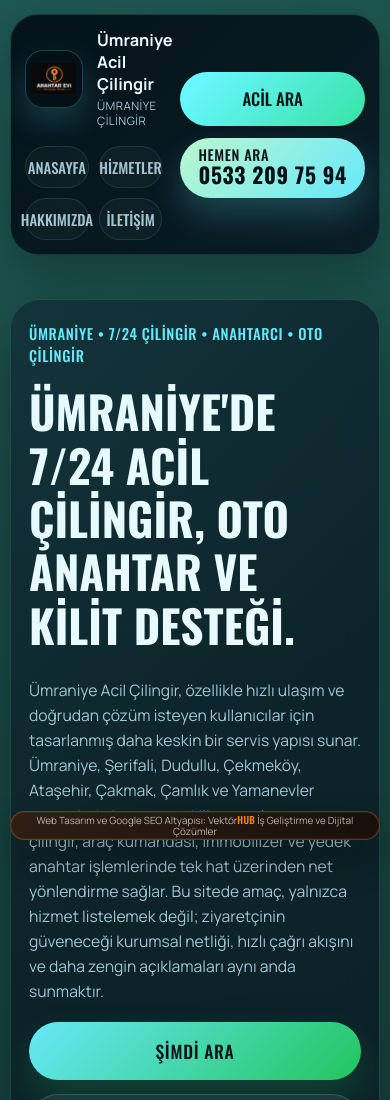
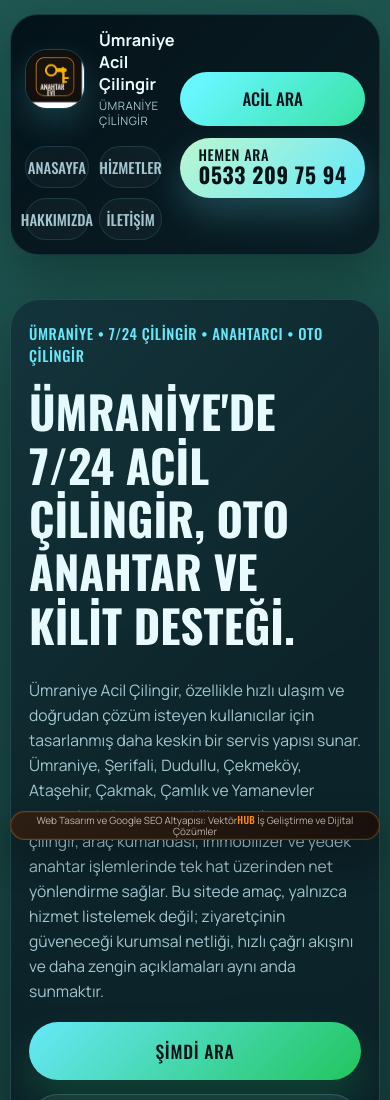
Before and after one commit to vektorhub/umraniyeacilcilingir-com, a website: page index.html in a window 390 px wide. Shown: the top 1100 px of the page. Drawn offline with nearby package versions, Linux system fonts and the light colour scheme.

Commit message:
Use square header logo asset

```diff
--- a/index.html
+++ b/index.html
@@ -151,7 +151,7 @@
       <header class="hero" id="anasayfa">
         <nav class="topbar" aria-label="Üst menü">
           <a class="brand" href="#anasayfa" aria-label="Ümraniye Acil Çilingir ana sayfa">
-            <img class="brand-logo-icon" src="/anahtar-evi-logo-tight.png" alt="Ümraniye Acil Çilingir 7/24 çilingir hizmeti logosu" />
+            <img class="brand-logo-icon" src="/logo-anahtar-evi-square.png" alt="Ümraniye Acil Çilingir logosu" />
             <span class="brand-text">
               <strong>Ümraniye Acil Çilingir</strong>
               <small>Ümraniye Çilingir</small>
--- a/styles.css
+++ b/styles.css
@@ -138,15 +138,15 @@ a {
 
 .brand-logo-icon {
   display: block;
-  width: 72px;
-  min-width: 72px;
-  object-fit: contain;
-  border-radius: 18px;
+  width: 76px;
+  min-width: 76px;
+  object-fit: cover;
+  border-radius: 22px;
   box-shadow: 0 14px 32px rgba(103, 232, 249, 0.18);
   border: 1px solid rgba(103, 232, 249, 0.24);
-  height: 72px;
-  padding: 8px;
-  background: rgba(4, 17, 24, 0.92);
+  height: 76px;
+  padding: 0;
+  background: transparent;
 }
 
 .brand-text {
@@ -1122,10 +1122,9 @@ a {
   }
 
   .brand-logo-icon {
-    width: 58px;
-    min-width: 58px;
-    height: 58px;
-    padding: 6px;
+    width: 60px;
+    min-width: 60px;
+    height: 60px;
   }
 
   .brand-text strong {
```
Also changed, not shown: hakkimizda.html (+1 -1 lines), hizmetler.html (+1 -1 lines).
